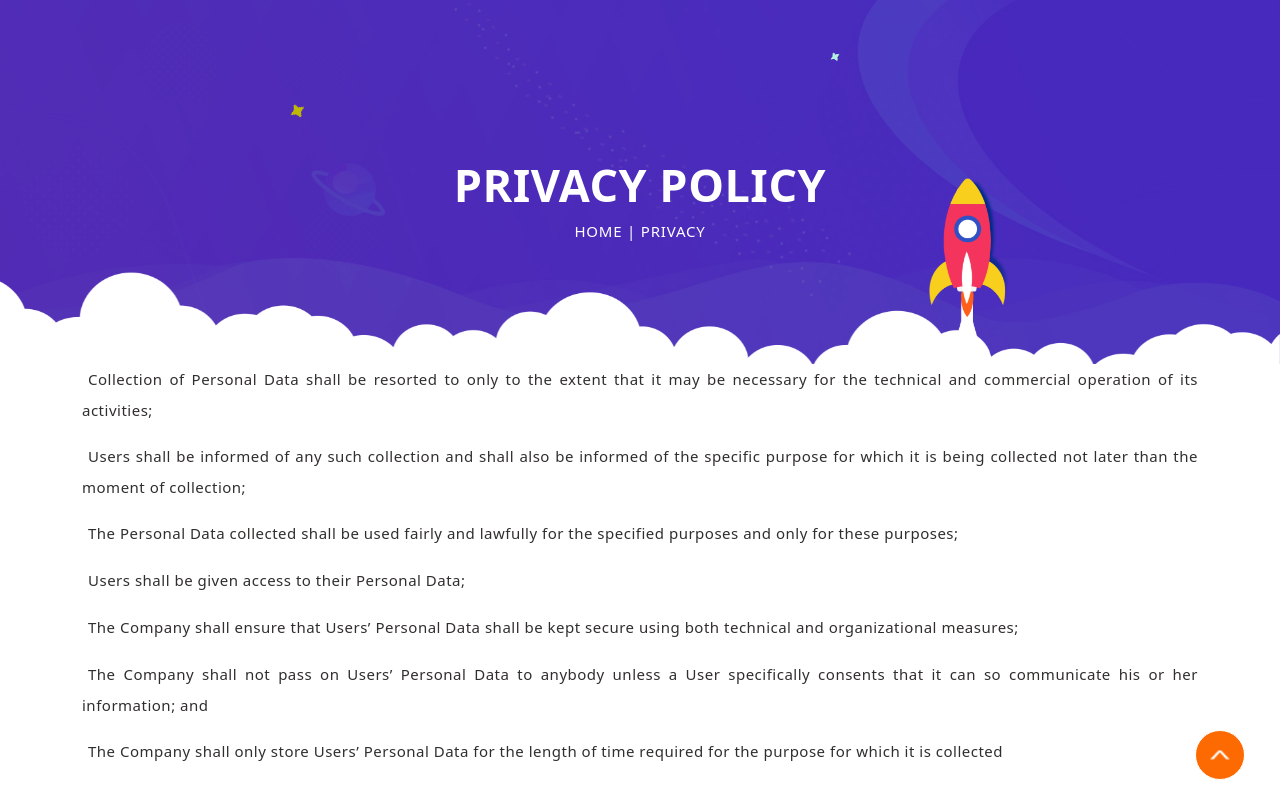
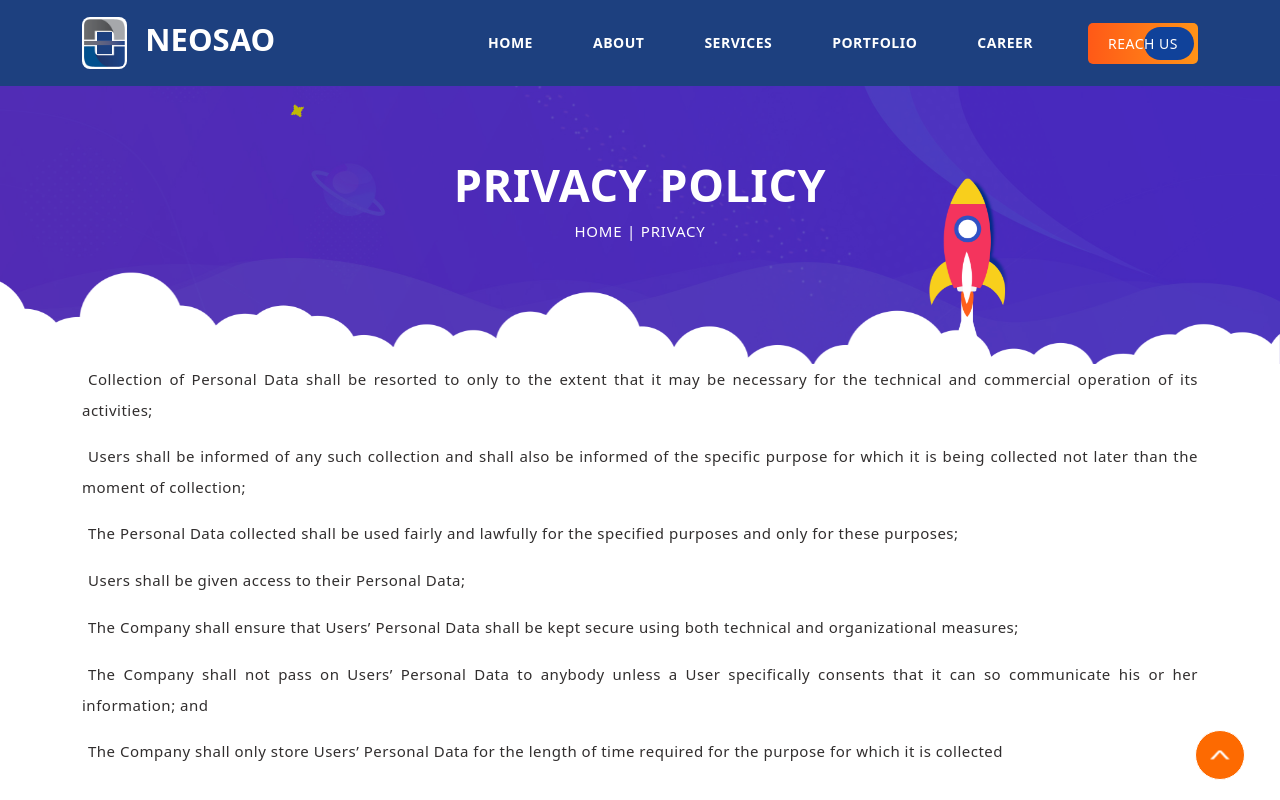
Before and after one commit to neosao123/neosao-website, a React (Create React App) app: page /neosaoweb/privacy in a window 1280 px wide. Shown: the top 800 px of the page. Built offline with nearby package versions, Linux system fonts and the light colour scheme.

Commit message:
navbar sticked to privacy page

```diff
--- a/src/components/Privacy.jsx
+++ b/src/components/Privacy.jsx
@@ -6,9 +6,13 @@ import rocket from '../assets/images/rocket.png'
 import star1 from '../assets/images/star-1.png'
 import star2 from '../assets/images/star-2.png'
 import cloud1 from '../assets/images/cloud1.png'
+import Headers from '../components/Header'
+
+
 const Privacy = () => {
   return (
     <>
+    <Headers />
       <div className="inner-header">
         <div className="container">
           <div className="row">
```
